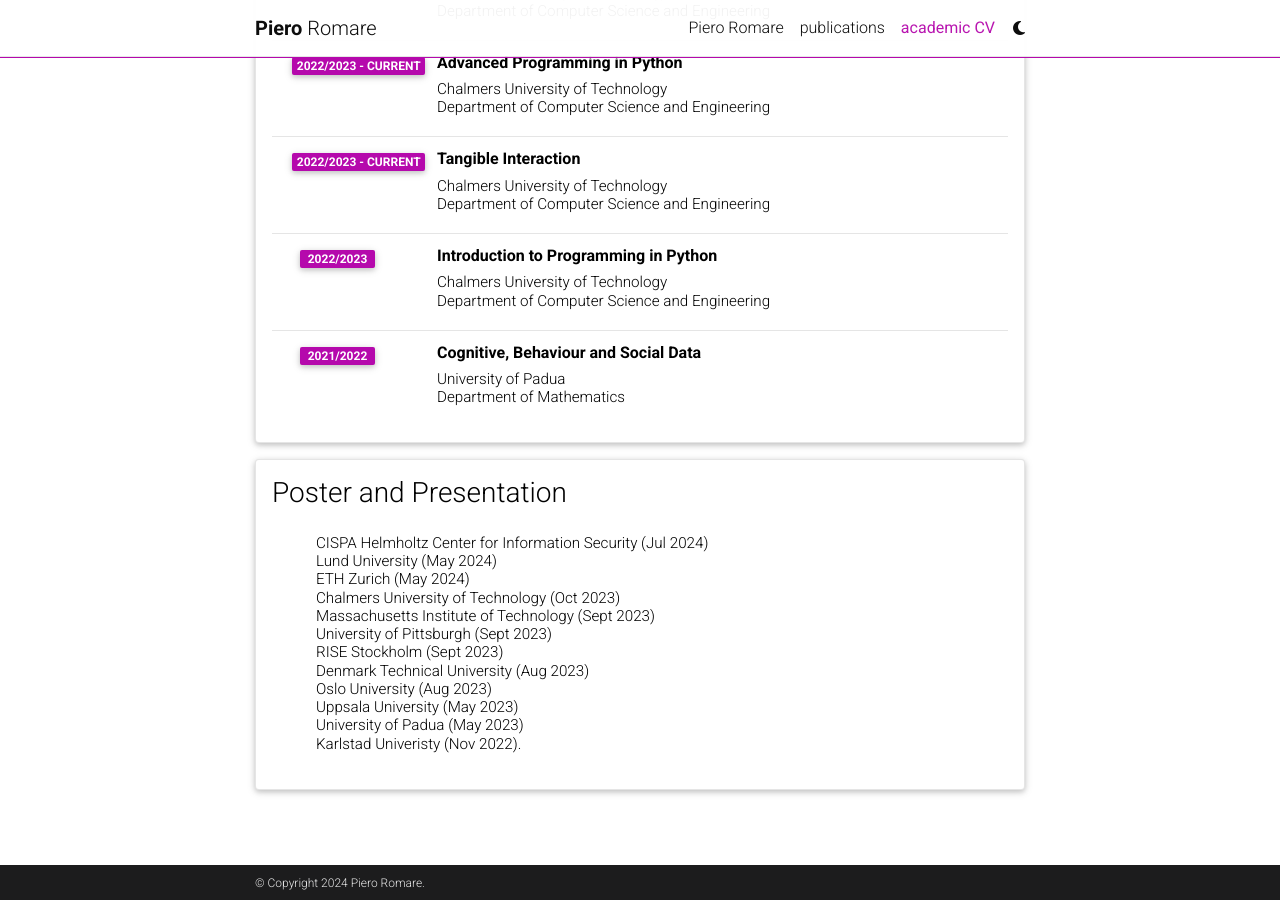
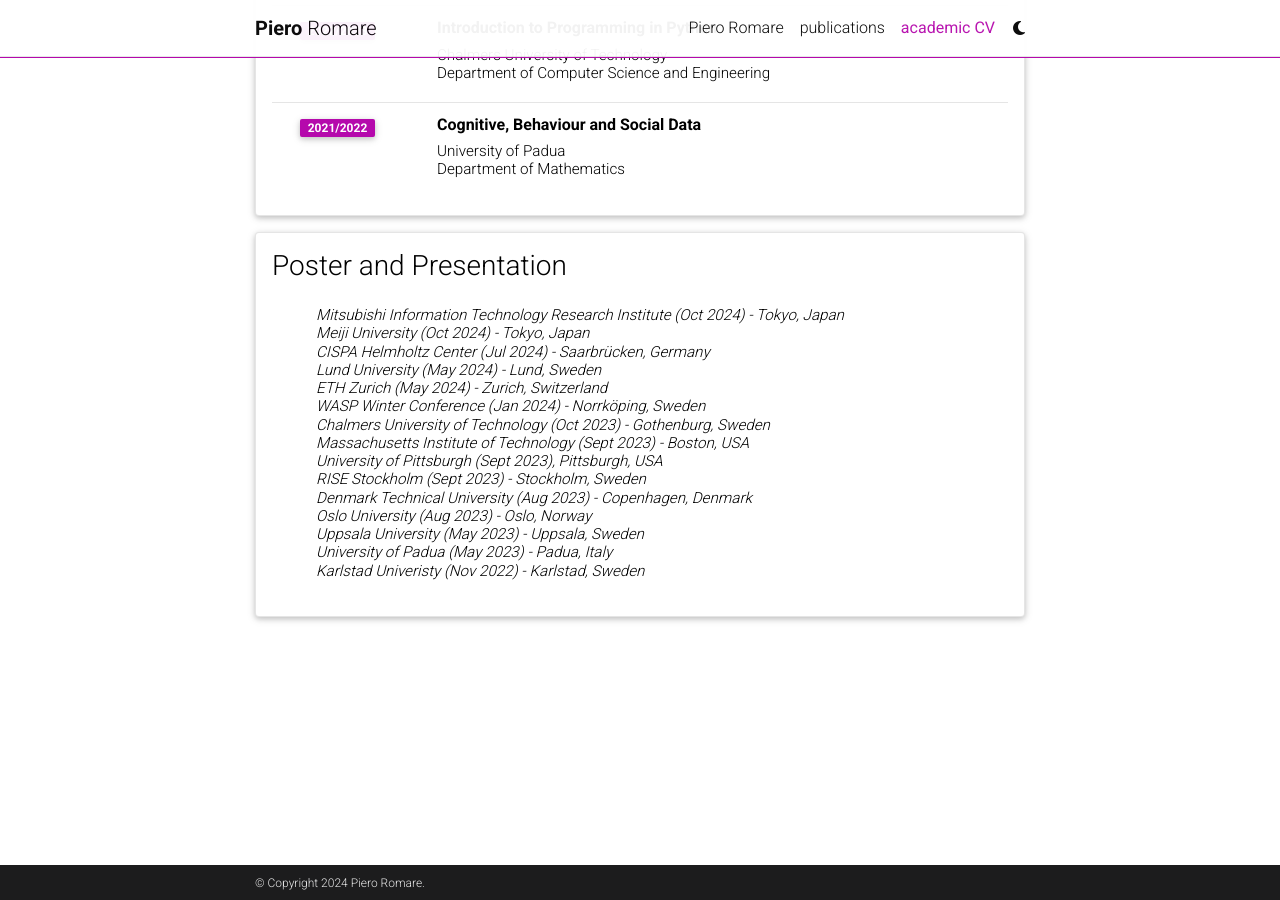
Before and after one commit to pieroromare/pieroromare.github.io, a Jekyll site: the page built from _pages/cv.md, in a window 1280 px wide and 900 px high, scrolled down 2420 px. Built offline with Jekyll 4.4.1, drawn with Linux system fonts in a browser that asks for light colours; comment, search, counter and statistics services are not loaded; a style sheet for code colours, icons or effects is not loaded; some of the changed text lies outside the part shown.

Commit message:
2024-10-13 10:34:51

```diff
--- a/_data/cv.yml
+++ b/_data/cv.yml
@@ -1,11 +1,3 @@
-- title: General Information
-  type: map
-  contents:
-    - name: Full Name
-      value: Piero Romare
-    - name: Languages
-      value: English, Italian
-
 - title: Education
   type: time_table
   contents:
@@ -53,8 +45,6 @@
   contents:
     - title: <a href="https://spg.ethz.ch/">ETH Zurich</a>
       year: May 2024
-    - title: <a href="https://www.cmu.edu">Carnegie Mellon University</a>
-      year: Sept 2023
     - title: <a href="https://www.unipd.it">University of Padua</a>
       year: Apr-May 2023
     - title: <a href="https://www.kau.se">Karlstad University</a>
@@ -101,4 +91,18 @@
 - title: Poster and Presentation
   type: time_table
   contents:
-    - institution: CISPA Helmholtz Center for Information Security (Jul 2024)<br>Lund University (May 2024)<br>ETH Zurich (May 2024)<br> Chalmers University of Technology (Oct 2023)<br> Massachusetts Institute of Technology (Sept 2023)<br> University of Pittsburgh (Sept 2023)<br> RISE Stockholm (Sept 2023)<br>Denmark Technical University (Aug 2023)<br>Oslo University (Aug 2023)<br>Uppsala University (May 2023)<br> University of Padua (May 2023)<br> Karlstad Univeristy (Nov 2022).
+    - institution: <I>Mitsubishi Information Technology Research Institute (Oct 2024) - Tokyo, Japan <br>
+                      Meiji University (Oct 2024) - Tokyo, Japan <br>
+                      CISPA Helmholtz Center (Jul 2024) - Saarbrücken, Germany<br>
+                      Lund University (May 2024) - Lund, Sweden<br>
+                      ETH Zurich (May 2024) - Zurich, Switzerland<br>
+                      WASP Winter Conference (Jan 2024) - Norrköping, Sweden<br>
+                      Chalmers University of Technology (Oct 2023) - Gothenburg, Sweden<br>
+                      Massachusetts Institute of Technology (Sept 2023) - Boston, USA<br>
+                      University of Pittsburgh (Sept 2023), Pittsburgh, USA<br>
+                      RISE Stockholm (Sept 2023) - Stockholm, Sweden<br>
+                      Denmark Technical University (Aug 2023) - Copenhagen, Denmark<br>
+                      Oslo University (Aug 2023) - Oslo, Norway<br>
+                      Uppsala University (May 2023) - Uppsala, Sweden<br>
+                      University of Padua (May 2023) - Padua, Italy<br>
+                      Karlstad Univeristy (Nov 2022) - Karlstad, Sweden</I>
```
